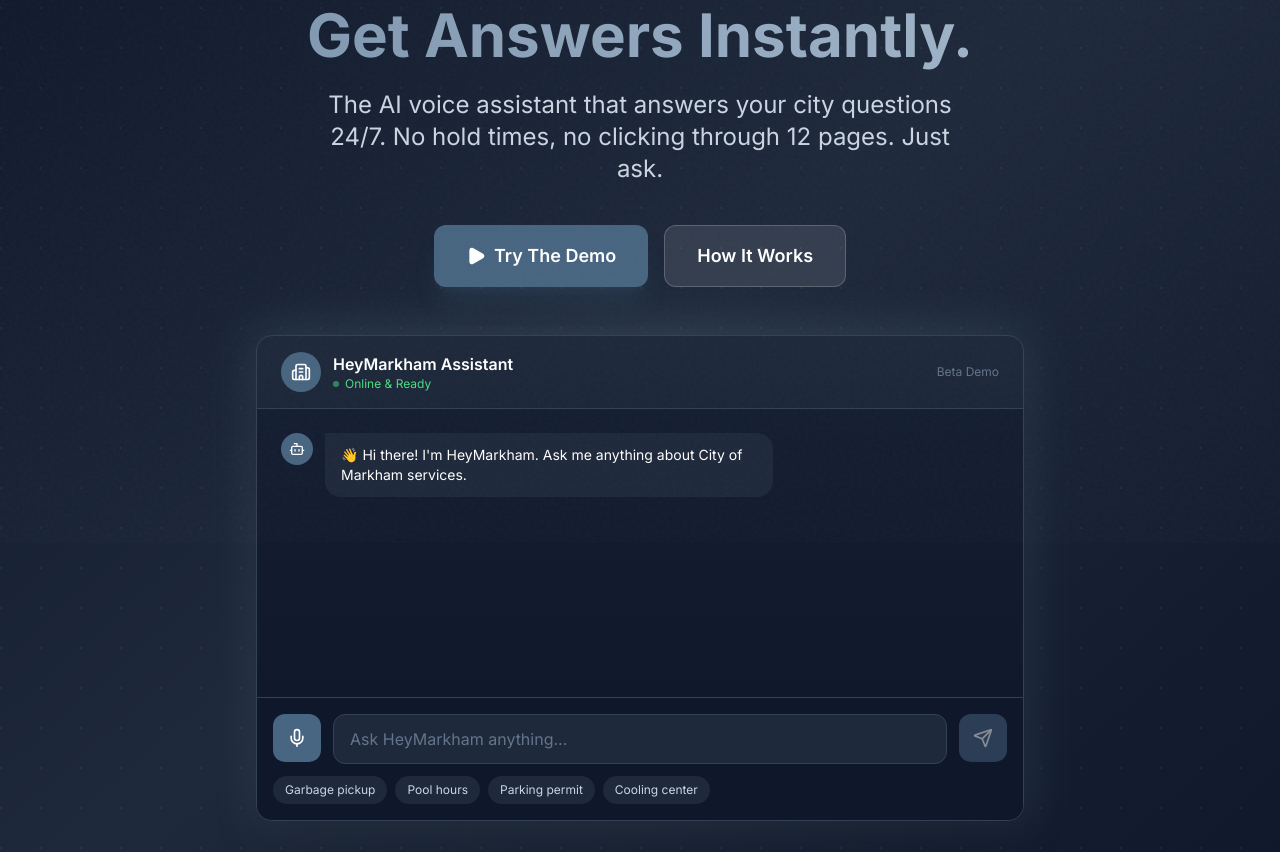
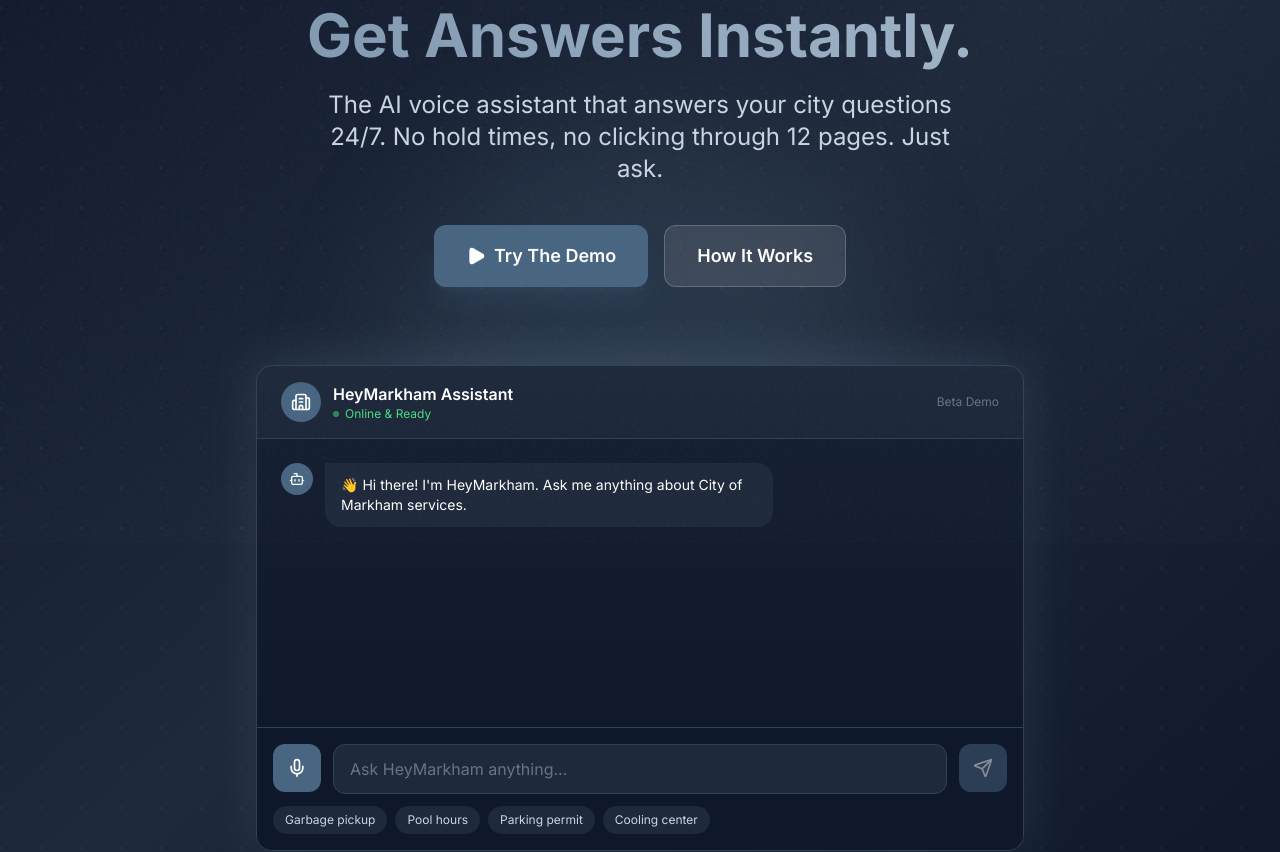
Before and after one commit to tianzesun/markham-website, a Next.js app in the folder apps/frontend/: page / in a window 1280 px wide. Shown: the part 257-1109 px from the top of the page. Built offline with nearby package versions, Linux system fonts and the light colour scheme.

Commit message:
Add 3D parallax mouse tracking and premium effects

```diff
--- a/apps/frontend/src/app/page.tsx
+++ b/apps/frontend/src/app/page.tsx
@@ -1,7 +1,7 @@
 "use client";
 
-import React, { useState } from 'react';
-import { motion } from 'framer-motion';
+import React, { useState, useRef, useEffect } from 'react';
+import { motion, useSpring, useTransform, useMotionValue, useMotionTemplate } from 'framer-motion';
 import {
   Mic, Search, Brain,
   ShieldCheck, Phone, Mail, CheckCircle2,
@@ -135,11 +135,46 @@
     },
   ];
 
+  // Mouse parallax effect
+  const mouseX = useMotionValue(0);
+  const mouseY = useMotionValue(0);
+
+  const heroRef = useRef<HTMLDivElement>(null);
+
+  useEffect(() => {
+    const handleMouseMove = (e: MouseEvent) => {
+      if (!heroRef.current) return;
+      const rect = heroRef.current.getBoundingClientRect();
+      const x = (e.clientX - rect.left) / rect.width - 0.5;
+      const y = (e.clientY - rect.top) / rect.height - 0.5;
+      mouseX.set(x);
+      mouseY.set(y);
+    };
+
+    window.addEventListener('mousemove', handleMouseMove);
+    return () => window.removeEventListener('mousemove', handleMouseMove);
+  }, [mouseX, mouseY]);
+
+  const rotateX = useTransform(mouseY, [-0.5, 0.5], [2, -2]);
+  const rotateY = useTransform(mouseX, [-0.5, 0.5], [-2, 2]);
+  const glowX = useTransform(mouseX, [-0.5, 0.5], ['30%', '70%']);
+  const glowY = useTransform(mouseY, [-0.5, 0.5], ['30%', '70%']);
+  const glowPosition = useMotionTemplate`${glowX} ${glowY}`;
+
   return (
     <div className="min-h-screen w-full flex flex-col bg-white dark:bg-slate-950">
       <main className="flex-grow">
         {/* Hero Section - Interactive Demo */}
-        <section className="relative pt-12 pb-20 md:pt-20 md:pb-28 px-4 bg-gradient-to-br from-slate-900 via-slate-800 to-slate-900 overflow-hidden">
+        <section ref={heroRef} className="relative pt-12 pb-20 md:pt-20 md:pb-28 px-4 bg-gradient-to-br from-slate-900 via-slate-800 to-slate-900 overflow-hidden">
+          {/* Mouse following glow orb */}
+          <motion.div
+            className="absolute w-[500px] h-[500px] bg-primary-500/15 rounded-full blur-3xl pointer-events-none"
+            style={{
+              left: glowX,
+              top: glowY,
+              transform: 'translate(-50%, -50%)',
+            }}
+          />
           {/* Background Pattern */}
           <div className="absolute inset-0 opacity-5">
             <div className="absolute inset-0" style={{
@@ -209,7 +244,16 @@
             {/* Live Interactive Demo */}
             <motion.div
               initial={{ opacity: 0, y: 30 }}
-              animate={{ opacity: 1, y: 0 }}
+              animate={{
+                opacity: 1,
+                y: 0,
+                rotateX: rotateX,
+                rotateY: rotateY,
+              }}
+              style={{
+                perspective: 1000,
+                transformPerspective: 1000,
+              }}
               transition={{ duration: 0.8, delay: 0.4 }}
               id="demo"
               className="max-w-3xl mx-auto relative group"
```
